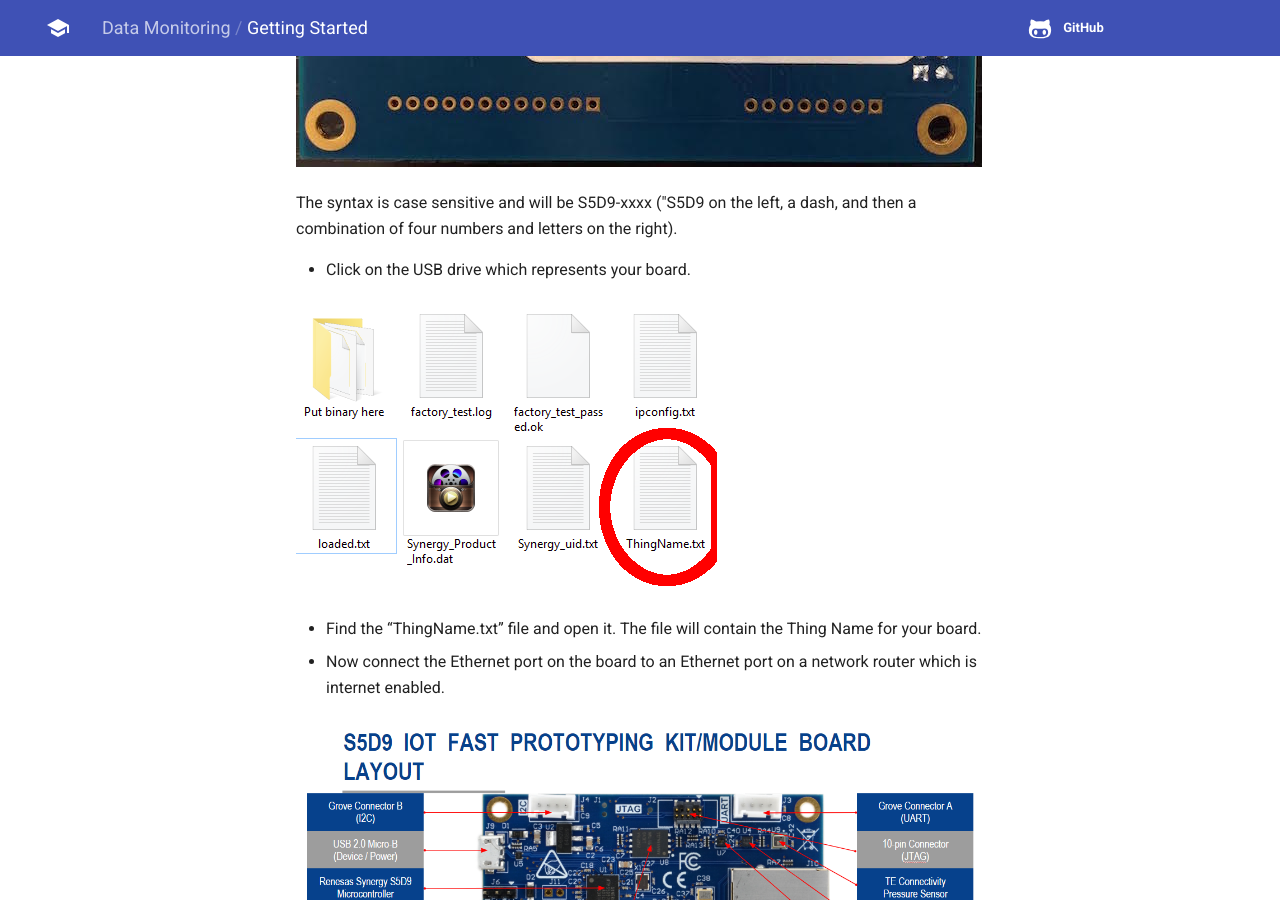
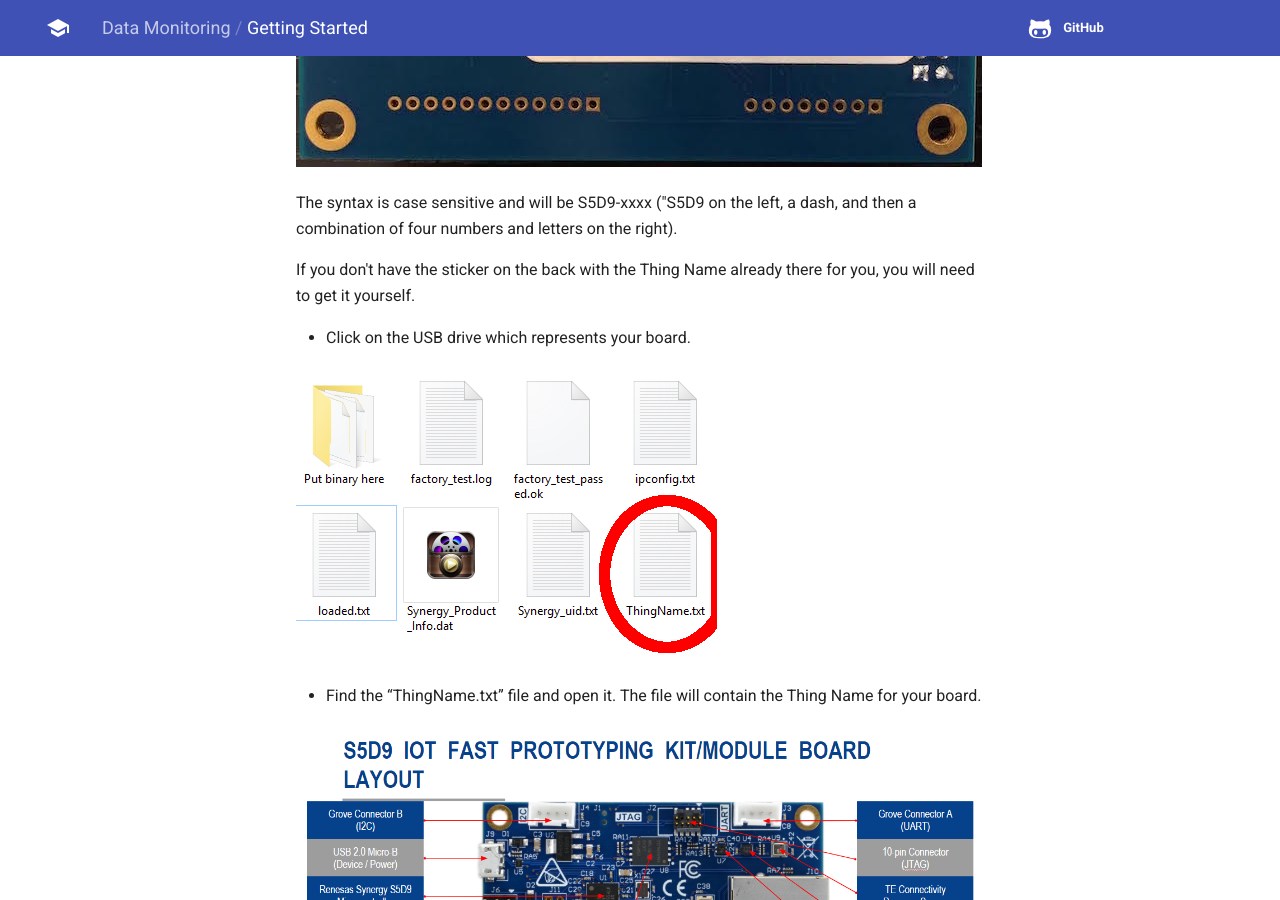
Before and after one commit to codetricity/s5d9-hacking, an MkDocs documentation site: the page built from docs/monitoring/starting.md, in a window 1280 px wide and 900 px high, scrolled down 1280 px. Built offline with MkDocs 1.6.1 and Material for MkDocs 9.7.7, drawn with Linux system fonts in a browser that asks for light colours; old or Windows-style settings are respelled for this version of MkDocs; some of the changed text lies outside the part shown.

Commit message:
Update starting.md

```diff
--- a/docs/monitoring/starting.md
+++ b/docs/monitoring/starting.md
@@ -27,13 +27,13 @@
 
 The syntax is case sensitive and will be S5D9-xxxx ("S5D9 on the left, a dash, and then a combination of four numbers and letters on the right).
 
+If you don't have the sticker on the back with the Thing Name already there for you, you will need to get it yourself.
+
 * Click on the USB drive which represents your board.
 
 ![](img/thingname.png)
 
 * Find the “ThingName.txt” file and open it.  The file will contain the Thing Name for your board.
-
-* Now connect the Ethernet port on the board to an Ethernet port on a network router which is internet enabled.
 
 ![](img/layout.png)
 
@@ -41,7 +41,9 @@
 
 ## Access S5D9 Sensor Data on Renesas Data Monitoring Dashboard
 
-* Now open a web browser and go to [www.renesas.com/iotsandbox/S5D9/getstarted](www.renesas.com/iotsandbox/S5D9/getstarted).
+* First connect the Ethernet port on the board to an Ethernet port on a network router which is internet enabled.
+
+* Tehn open a web browser and go to [www.renesas.com/iotsandbox/S5D9/getstarted](www.renesas.com/iotsandbox/S5D9/getstarted).
 
 * Enter your board’s Thing Name into the field marked “Enter Thing Name here…” and press the “Try it now!” button.
 
```
